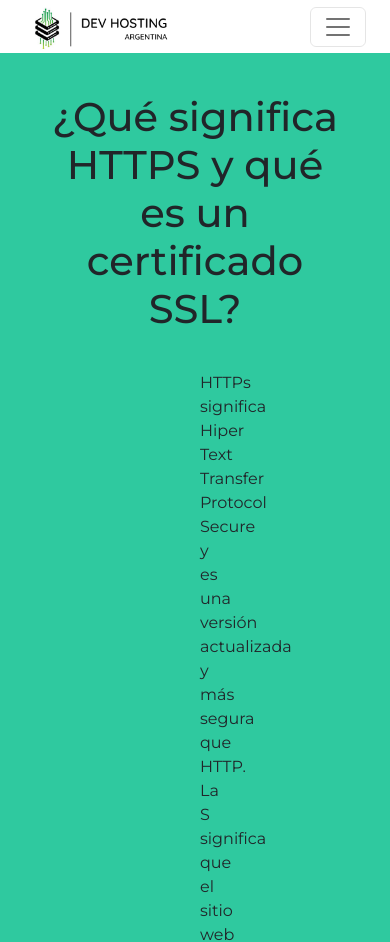
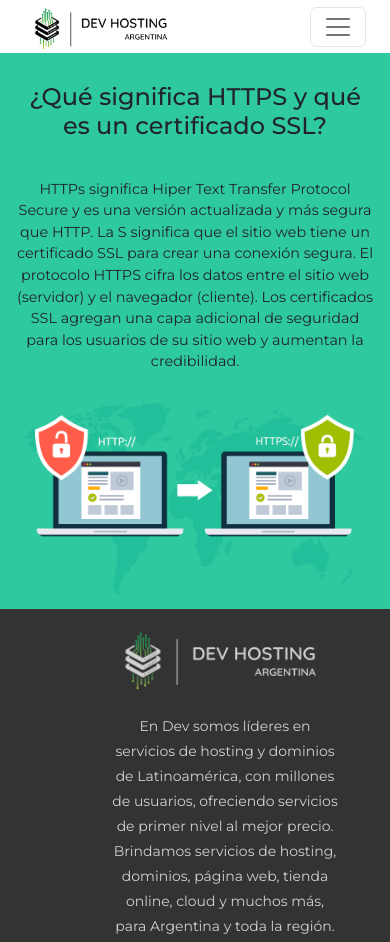
Before and after one commit to gonzalogilparicio/dev-hosting, a plain HTML site: page Hosting + Gil Paricio/pages/seguridadweb.html in a window 390 px wide. Shown: the top 942 px of the page. Drawn offline with nearby package versions, Linux system fonts and the light colour scheme.

Commit message:
responsive pestana seguridad web

```diff
--- a/Hosting + Gil Paricio/css/styles.css
+++ b/Hosting + Gil Paricio/css/styles.css
@@ -736,6 +736,16 @@ footer {
     padding: 30px;
     font-size: 2rem;
   }
+
+
+  /* ----------------------------- seguridad web ----------------------------- */
+
+
+  .main__section__seguridadweb__text p {
+    padding: 50px;
+  }
+
+
 }
 
 @media (max-width: 992px) {
@@ -898,6 +908,26 @@ footer {
   }
 
 
+  /* ----------------------------- seguridad web ----------------------------- */
+
+
+
+  .main__section__seguridadweb__text h1 {
+    font-size: 1.5rem;
+    padding: 30px 20px;
+  }
+
+  .main__section__seguridadweb__text p {
+    font-size: 0.9rem;
+    padding: 0 15px;
+  }
+
+  .main__section__seguridadweb__img {
+    padding: 10px 20px 10px 20px;
+    width: 100%;
+  }
+
+
   /* ----------------------------- proximamente ----------------------------- */
 
 
```
